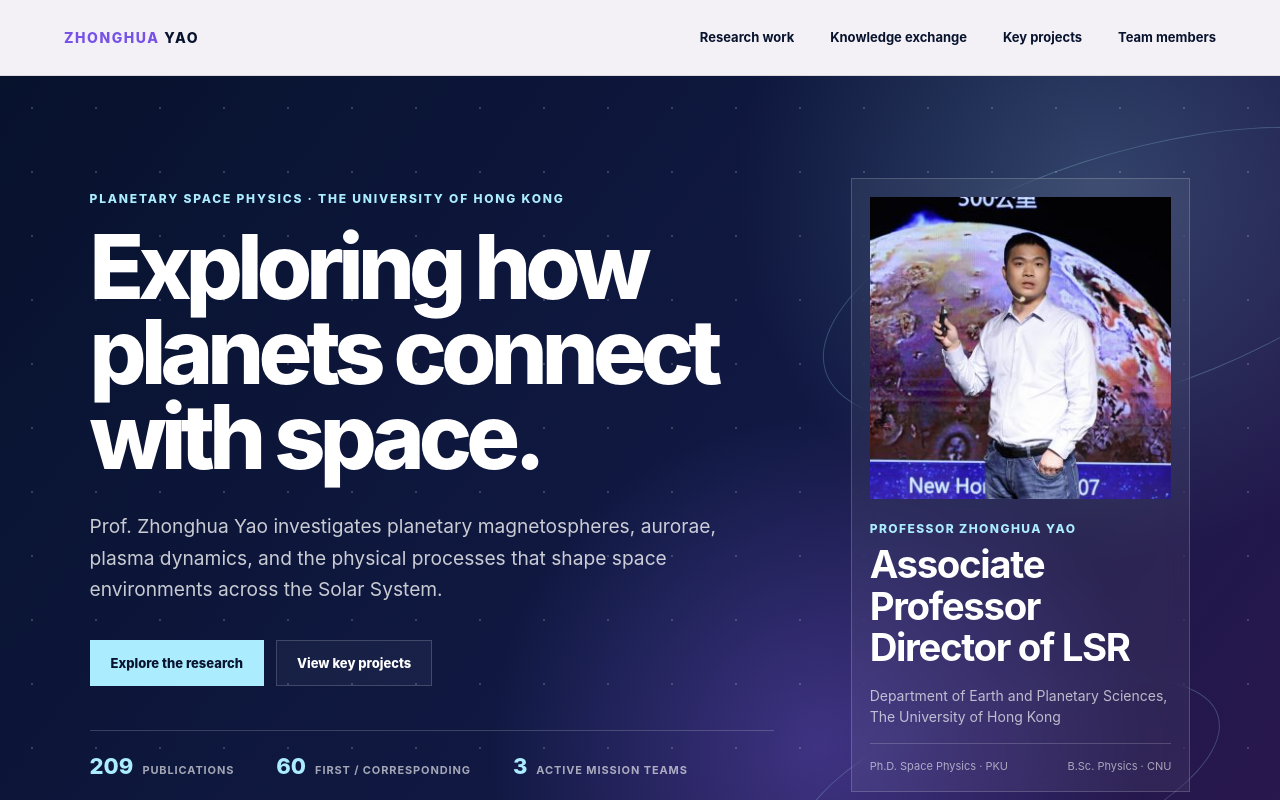
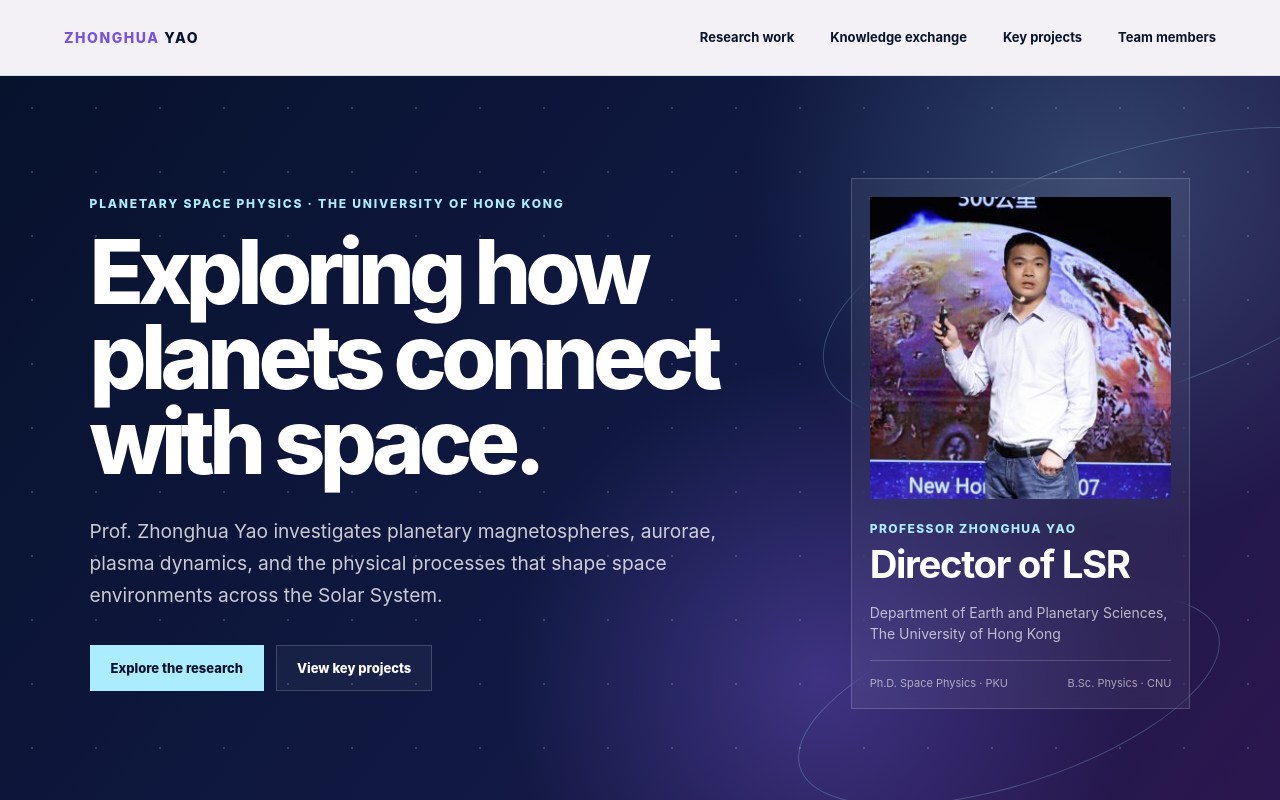
Before and after one commit to spaceYao/spaceYao.github.io, a React (Vite) app: page / in a window 1280 px wide. Shown: the top 800 px of the page. Built offline with nearby package versions, Linux system fonts and the light colour scheme.

Commit message:
Simplify Yao profile hero

```diff
--- a/index.html
+++ b/index.html
@@ -3,7 +3,7 @@
   <head>
     <meta charset="UTF-8" />
     <meta name="viewport" content="width=device-width, initial-scale=1.0" />
-    <meta name="description" content="Academic homepage of Prof. Zhonghua Yao, Associate Professor and Director of the Laboratory for Space Research at The University of Hong Kong." />
+    <meta name="description" content="Academic homepage of Prof. Zhonghua Yao, Director of the Laboratory for Space Research at The University of Hong Kong." />
     <meta name="theme-color" content="#07122d" />
     <link rel="canonical" href="https://spaceyao.github.io/" />
     <meta property="og:type" content="website" />
--- a/src/App.tsx
+++ b/src/App.tsx
@@ -125,11 +125,6 @@
             <a className="button button-primary" href="#research">Explore the research</a>
             <a className="button button-secondary" href="#projects">View key projects</a>
           </div>
-          <dl className="hero-stats">
-            <div><dt>209</dt><dd>publications</dd></div>
-            <div><dt>60</dt><dd>first / corresponding</dd></div>
-            <div><dt>3</dt><dd>active mission teams</dd></div>
-          </dl>
         </div>
 
         <aside className="profile-card" aria-label="Professor Zhonghua Yao profile">
@@ -137,7 +132,7 @@
             <img src="/zhonghua-yao.png" alt="Prof. Zhonghua Yao speaking in front of a planetary image" />
           </div>
           <p className="profile-kicker">Professor Zhonghua Yao</p>
-          <h2>Associate Professor<br />Director of LSR</h2>
+          <h2>Director of LSR</h2>
           <p>Department of Earth and Planetary Sciences, The University of Hong Kong</p>
           <div className="profile-meta">
             <span>Ph.D. Space Physics · PKU</span>
@@ -230,7 +225,7 @@
             <div>
               <p className="mini-label">Group lead</p>
               <h3>Zhonghua Yao</h3>
-              <strong>Associate Professor · Director of LSR</strong>
+              <strong>Director of LSR</strong>
               <p>Planetary magnetospheres, auroral processes, plasma dynamics, and space mission science.</p>
             </div>
           </article>
--- a/src/styles.css
+++ b/src/styles.css
@@ -90,11 +90,6 @@
 .button:hover { transform: translateY(-2px); }
 .button-primary { background: var(--ice); color: var(--ink); border-color: var(--ice); }
 .button-secondary { background: rgba(255,255,255,0.04); }
-.hero-stats { display: flex; flex-wrap: wrap; gap: 24px 42px; margin: 44px 0 0; padding: 22px 0 0; border-top: 1px solid var(--line); }
-.hero-stats div { display: flex; align-items: baseline; gap: 9px; }
-.hero-stats dt { color: var(--ice); font-size: 22px; font-weight: 780; }
-.hero-stats dd { margin: 0; color: rgba(255,255,255,0.62); font-size: 11px; font-weight: 700; text-transform: uppercase; letter-spacing: .08em; }
-
 .profile-card { align-self: stretch; display: flex; flex-direction: column; justify-content: flex-end; padding: 18px; border: 1px solid var(--line); background: rgba(255,255,255,0.06); backdrop-filter: blur(12px); }
 .photo-frame { aspect-ratio: 1; overflow: hidden; background: #171b35; }
 .photo-frame img { width: 100%; height: 100%; object-fit: cover; display: block; }
```
Also changed, not shown: 1 other file (tests, documents, lock files or other folders).
